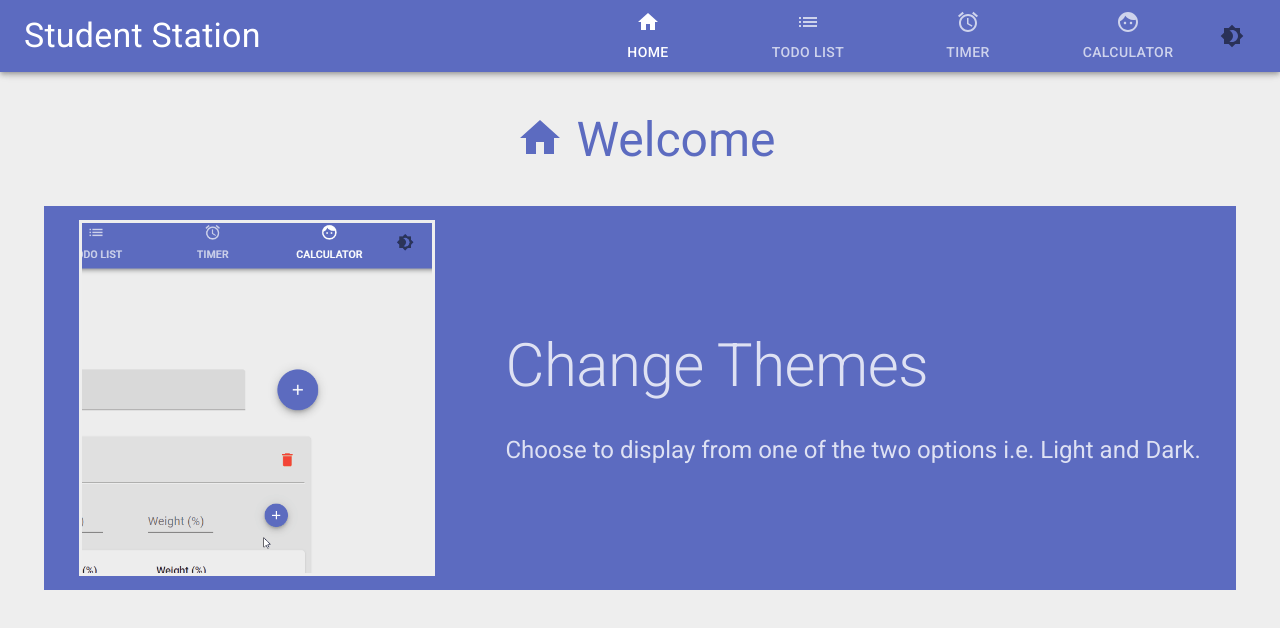
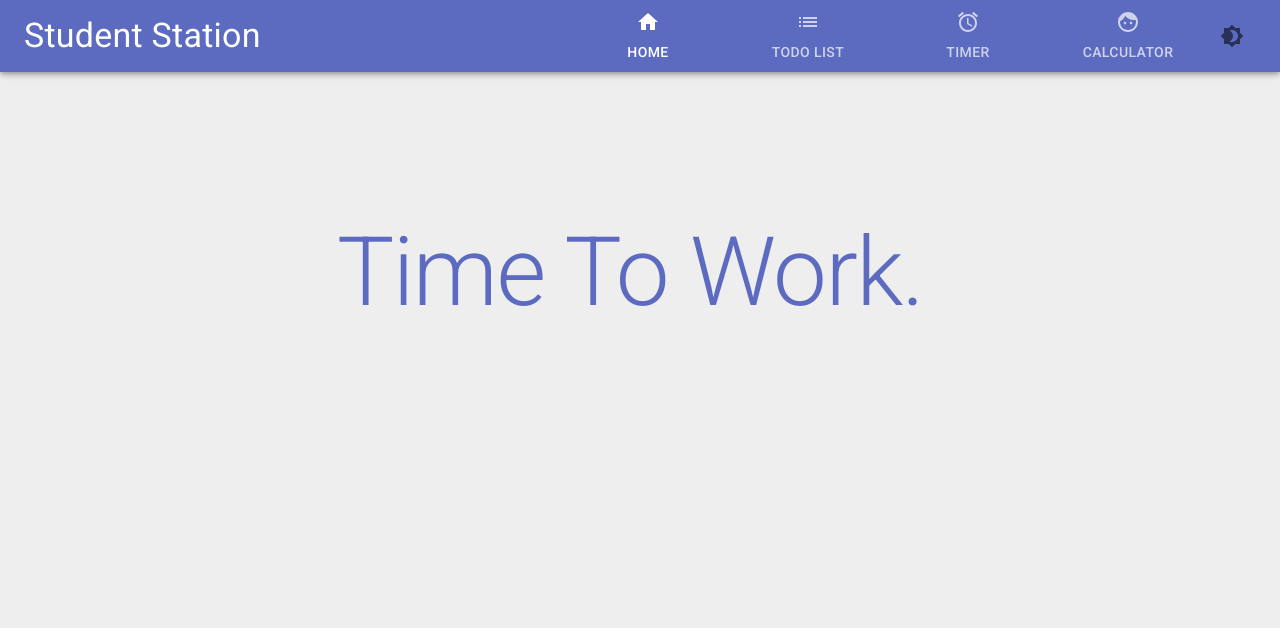
Before and after one commit to saad-afridi/StudentStation, a React (Create React App) app: page / in a window 1280 px wide. Shown: the top 628 px of the page. Built offline with nearby package versions, Linux system fonts and the light colour scheme.

Commit message:
Finished animation, deploying this commit

```diff
--- a/package.json
+++ b/package.json
@@ -14,6 +14,7 @@
     "react-redux": "^7.2.4",
     "react-router-dom": "^5.2.0",
     "react-scripts": "4.0.3",
+    "react-typical": "^0.1.3",
     "redux": "^4.1.0",
     "web-vitals": "^1.1.1"
   },
--- a/src/components/Calc/AddCourse.js
+++ b/src/components/Calc/AddCourse.js
@@ -14,7 +14,7 @@ import { useSelector, useDispatch } from 'react-redux';
 import { addCourse } from '../../actions/calcActions';
 
 const useStyles = makeStyles({
-	infoBox: {
+	root: {
 		marginBottom: '35px',
 	},
 });
--- a/src/components/Home/Info.js
+++ b/src/components/Home/Info.js
@@ -1,6 +1,6 @@
 import React from 'react';
 
-import { Box, Grid, Typography } from '@material-ui/core';
+import { Grid, Typography, GridList, GridListTile} from '@material-ui/core';
 
 import { makeStyles } from '@material-ui/core/styles';
 
@@ -22,33 +22,49 @@ const Info = (props) => {
 	const { img, text, subtext } = props;
 
 	return (
-		<Grid
-			container
-			spacing={1}
-			direction="row"
-			justify="space-around"
-			alignItems="center"
-			className={classes.infoBox}>
-			<Grid item className={classes.picture}>
-				<Box
-					width="356px"
-					height="356px"
-					border={3}
-					borderColor="background.default">
-					{img}
-				</Box>
-			</Grid>
-            <Grid item>
-                <Grid container direction="column" spacing={4} justify="flex-start" alignItems="flex-start">
+        <GridList cols={2} cellWidth={180}>
+            <GridListTile>
+                {img}
+            </GridListTile>
+            <GridListTile>
+                <Grid container direction="column">
                     <Grid item>
                         <Typography variant="h2">{text}</Typography>
                     </Grid>
-                    <Grid item>
-                        <Typography variant="h5">{subtext} </Typography>
-                    </Grid>
-			    </Grid>
-            </Grid>
-		</Grid>
+		 			<Grid item wrap="nowrap" xs zeroMinWidth>
+		 				<Typography variant="h5">{subtext} </Typography>
+		 			</Grid>
+                </Grid>
+
+            </GridListTile>
+        </GridList>
+		// <Grid
+		// 	container
+		// 	spacing={1}
+		// 	direction="row"
+		// 	justify="space-evenly"
+		// 	alignItems="center"
+		// 	className={classes.infoBox}>
+		// 	<Grid item className={classes.picture}>
+		// 		{img}
+		// 	</Grid>
+		// 	<Grid item>
+		// 		<Grid
+        //             wrap="nowrap"
+		// 			container
+		// 			direction="column"
+		// 			spacing={4}
+		// 			justify="center"
+		// 			alignItems="stretch">
+		// 			<Grid item>
+		// 				<Typography variant="h2">{text}</Typography>
+		// 			</Grid>
+		// 			<Grid item wrap="nowrap" xs zeroMinWidth>
+		// 				<Typography variant="h5">{subtext} </Typography>
+		// 			</Grid>
+		// 		</Grid>
+		// 	</Grid>
+		// </Grid>
 	);
 };
 
--- a/src/components/TodoList/AddTodo.js
+++ b/src/components/TodoList/AddTodo.js
@@ -10,7 +10,7 @@ import { Grid, TextField, Fab } from '@material-ui/core';
 import { makeStyles } from '@material-ui/core/styles';
 
 const useStyles = makeStyles({
-	infoBox: {
+	addTodoForm: {
 		marginBottom: '35px',
 	},
 });
@@ -29,7 +29,7 @@ export const AddTodo = () => {
 			container
 			spacing={1}
 			direction="row"
-			className={classes.root}
+			className={classes.addTodoForm}
 			justify="space-between"
 			alignItems="center"
 		>
--- a/src/pages/Home.js
+++ b/src/pages/Home.js
@@ -1,6 +1,8 @@
 import React from 'react';
 
-import { Container } from '@material-ui/core';
+import { Container, Typography, Grid } from '@material-ui/core';
+
+import Typical from 'react-typical';
 
 import PageTitle from '../components/PageTitle';
 import Info from '../components/Home/Info';
@@ -9,27 +11,52 @@ import HomeIcon from '@material-ui/icons/Home';
 
 import changeThemeGif from '../assets/changetheme.gif';
 
-// Shouldn't need any State, just a bunch of cool stuff and intro to app
+import { makeStyles } from '@material-ui/core/styles';
+
+const useStyles = makeStyles((theme) => ({
+	animation: {
+		margin: '100px 0px',
+		padding: '20px',
+	},
+}));
 
 const HomePage = () => {
+	const classes = useStyles();
+
 	return (
-		<Container>
-			<PageTitle
-				text={'Welcome'}
-				icon={<HomeIcon style={{ transform: 'scale(2.0)' }} />}
-			/>
+		<Grid
+			container
+			className={classes.animation}
+			justify="center"
+			alignItems="center">
+			<Typography variant="h1" color="secondary">
+				<Typical
+					steps={[
+						'Time',
+						1000,
+						'Time To',
+						500,
+						'Time To Play',
+						500,
+						'Time To Play Games?',
+						1000,
+						'Time To Work.',
+					]}
+					loop={1}
+				/>
+			</Typography>
+			{/*
 			<Info
 				img={
 					<img
-						width="350px"
 						src={changeThemeGif}
 						alt="Changing Theme Gif"
 					/>
 				}
 				text="Change Themes"
-                subtext="Choose to display from one of the two options i.e. Light and Dark."
-			/>
-		</Container>
+                subtext="Choose to display from one of the two options i.e. Light/Dark."
+			/> */}
+		</Grid>
 	);
 };
 
```
Also changed, not shown: 1 other file (tests, documents, lock files or other folders).
